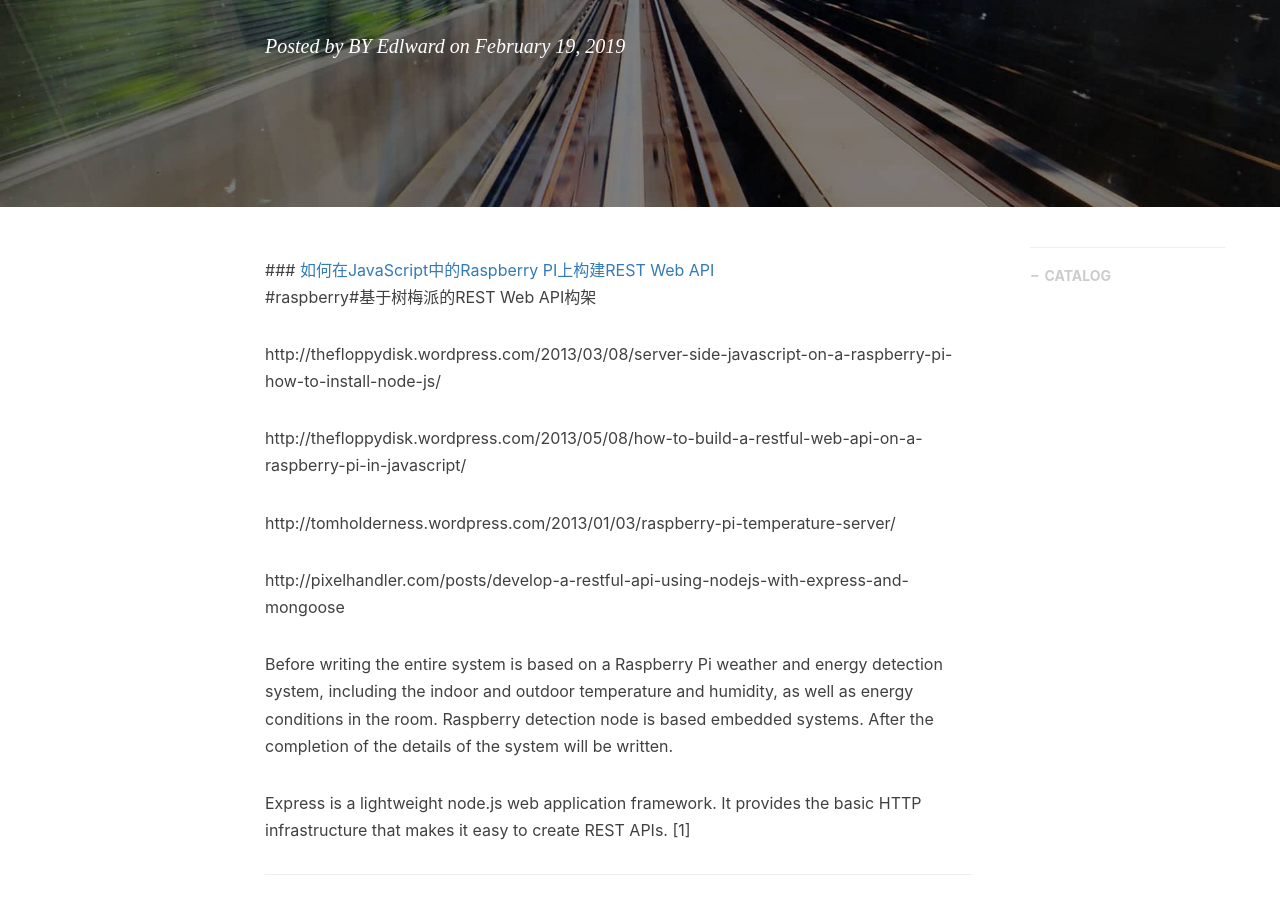
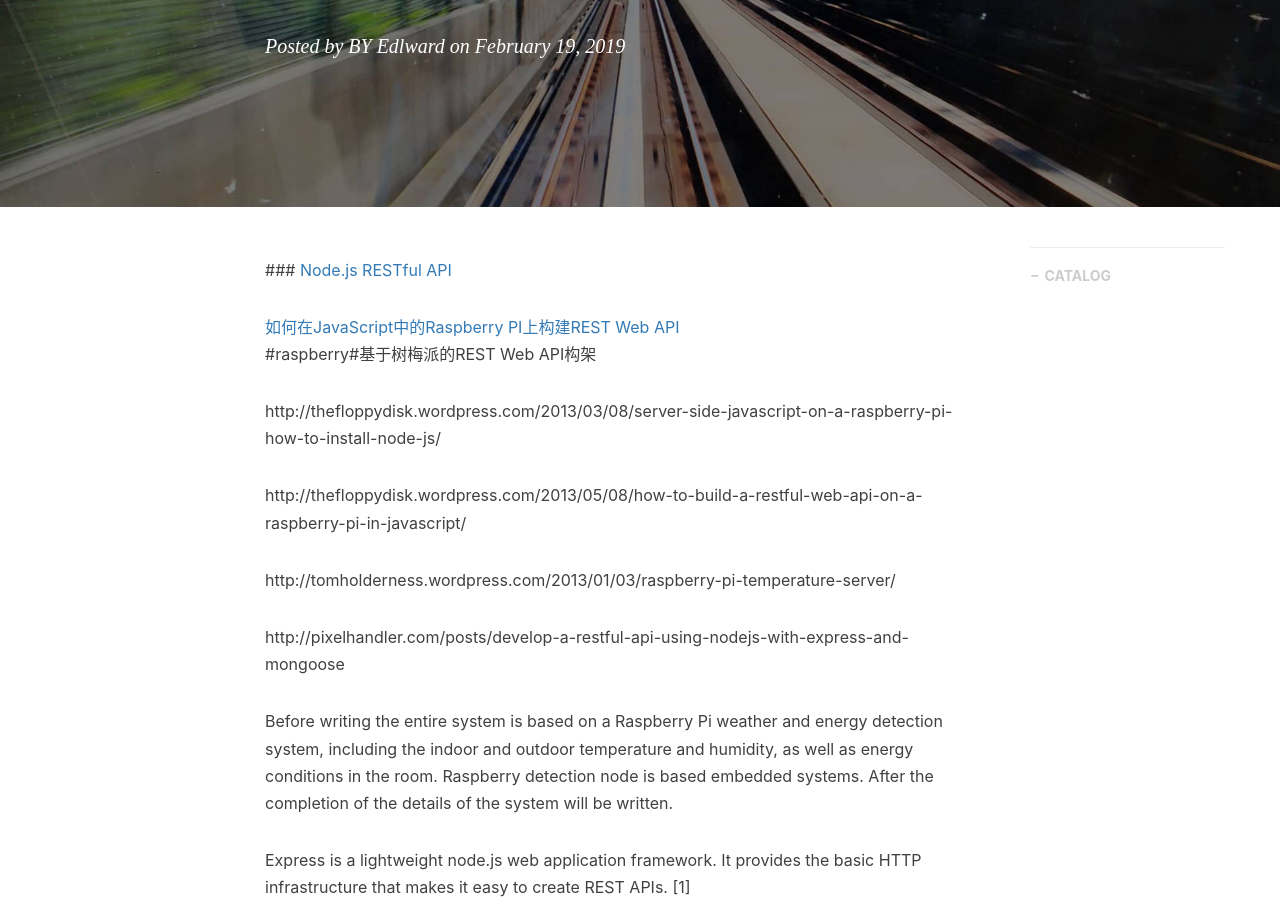
Before and after one commit to gary-robotics/dlward, a Jekyll site: the page built from _posts/2019-02-19-socket_io-2019.markdown, in a window 1280 px wide and 900 px high, scrolled down 316 px. Built offline with Jekyll 4.4.1, drawn with Linux system fonts in a browser that asks for light colours; nearby versions of some CDN libraries; comment, search, counter and statistics services are not loaded.

Commit message:
Update 2019-02-19-socket_io-2019.markdown

```diff
--- a/_posts/2019-02-19-socket_io-2019.markdown
+++ b/_posts/2019-02-19-socket_io-2019.markdown
@@ -10,6 +10,8 @@ tags:                               #标签
     - gphoto
 ---
 ###
+[Node.js RESTful API](http://www.runoob.com/nodejs/nodejs-restful-api.html)
+
 [如何在JavaScript中的Raspberry PI上构建REST Web API](http://www.robert-drummond.com/2013/05/08/how-to-build-a-restful-web-api-on-a-raspberry-pi-in-javascript-2/)
 #raspberry#基于树梅派的REST Web API构架
 
```
